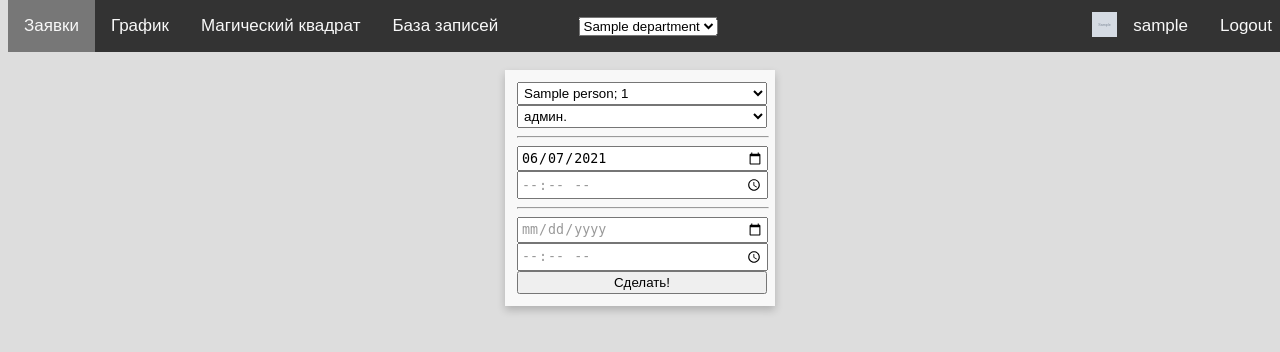
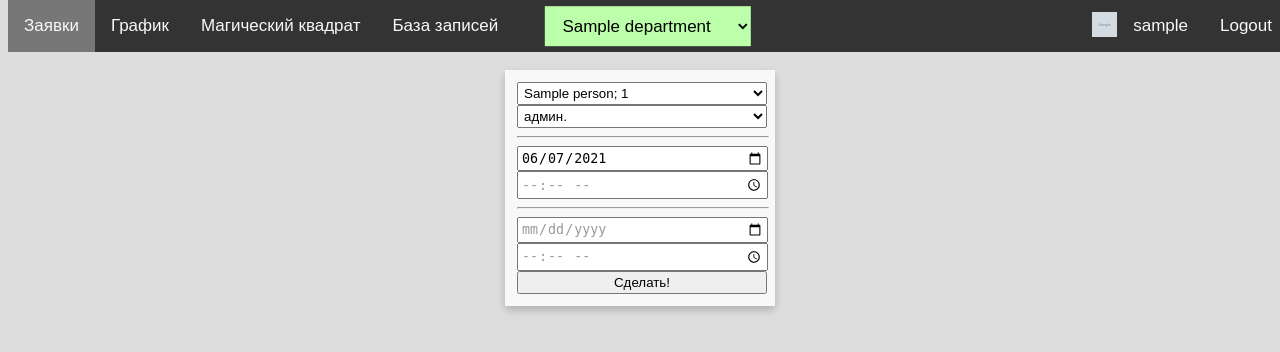
Before and after one commit to AEpolyakov/ldsp_src, a Django app: page /record/ in a window 1280 px wide. Shown: the top 352 px of the page. Run offline with Django 3.2, Linux system fonts and the light colour scheme; a user stored in the database is signed in; tables that the repository leaves empty hold one stand-in row (values such as "Sample post"); grey boxes marked "Sample" are stand-in pictures; some libraries are stand-ins or nearby versions.

Commit message:
styles for department selector

```diff
--- a/manager/templates/manager/record.html
+++ b/manager/templates/manager/record.html
@@ -14,7 +14,6 @@
     <div class="record-content card">
         <form action="" class="form-record" method="post">
             {% csrf_token %}
-            <button id="id_cur_dep" style="display: none;" value="{{ department }}"></button>
             <select name="person" id="id_person">
                 {% for person in persons %}
                     <option>{{person.name}}; {{person.personnel_number}}</option>
--- a/static/style.css
+++ b/static/style.css
@@ -37,7 +37,7 @@ body{
     top: 50%;
     left: 50%;
     transform: translate(-50%, -50%);
-
+    padding: 5px;
 }
 .navbar .a-img{
     padding: 12px 0px 10px 12px;
@@ -58,6 +58,21 @@ body{
         transform: none;
     }
 }
+
+#department-selector{
+    display: block;
+    font-size: inherit;
+    background-color: #bbffaa;
+    line-weight: 1.3;
+    padding: .6em 1.4em .5em .8em;
+    width: 100%;
+    border: 1px;
+    box-sizing: border-box;
+    margin: 0;
+}
+#department-selector:hover{
+}
+
 
 /* cards */
 .card {
```
